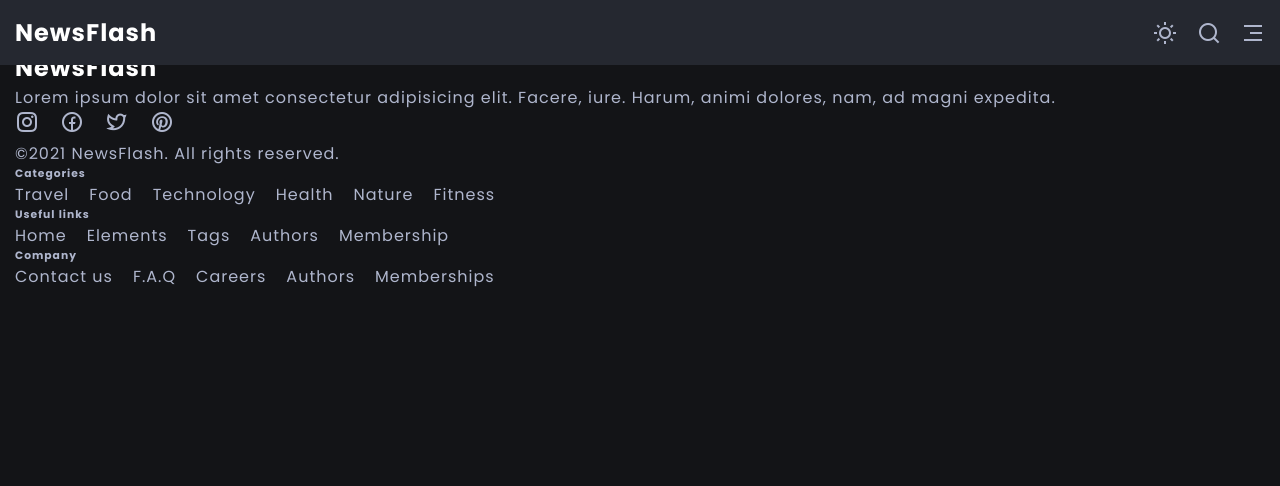
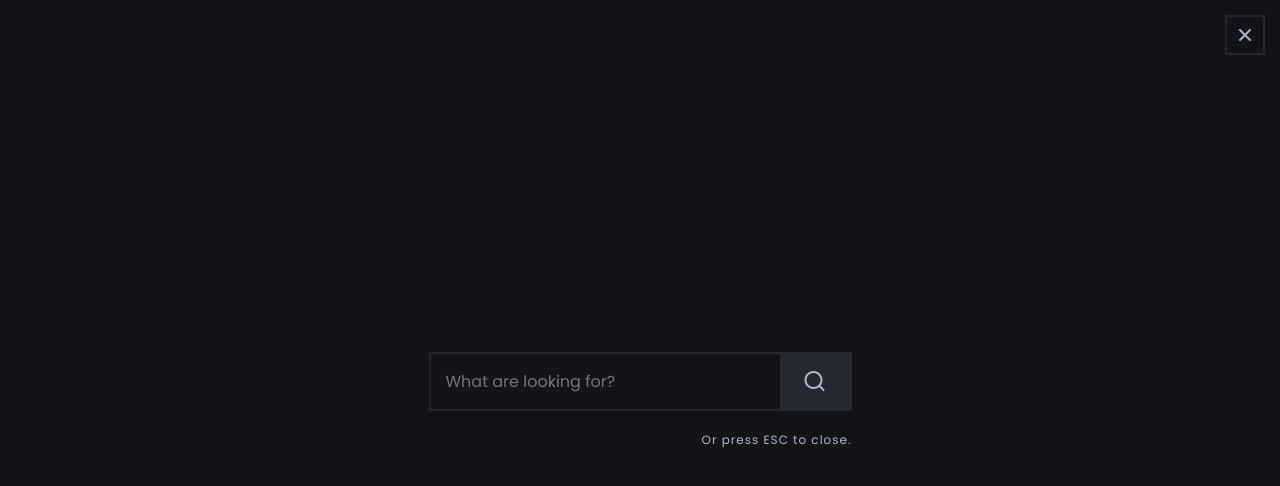
Before and after one commit to gabi-b612/Blog, a plain HTML site: page post.html in a window 1280 px wide. Both pictures are taken after a click on the button 1209 px from the left and 32 px from the top of the page. Drawn offline with nearby package versions, Linux system fonts and the light colour scheme.

Commit message:
End btn search css & js

```diff
--- a/assets/css/main.css
+++ b/assets/css/main.css
@@ -253,7 +253,7 @@ body.light-theme{
  }
 /* Form JavaScript styles */
 .search-form-container.activated{
-    opacity: 0;
+    opacity: 1;
     transform: scale(1);
 }
 /* Featured articles */
--- a/assets/js/main.js
+++ b/assets/js/main.js
@@ -23,12 +23,20 @@ const toggleMenu = () => {
     mobileMenu.classList.toggle('activated');
     menuToggleIcon.classList.toggle('activated');
 }
+menuToggleIcon.addEventListener('click', toggleMenu);
 
-menuToggleIcon.addEventListener('click', toggleMenu);
 // Open/Close search form popup
+const formOpenBtn = selectElement('#search-icon');
+const formCloseBtn = selectElement('#form-close-btn');
+const searchFormContainer = selectElement('#search-form-container');
+
+formOpenBtn.addEventListener('click', () => searchFormContainer.classList.add('activated'));
+formCloseBtn.addEventListener('click', () => searchFormContainer.classList.remove('activated'));
 
 // -- Close the search form popup on ESC keypress
-
+window.addEventListener('keyup', event => {
+   if(event.key === 'Escape') searchFormContainer.classList.remove('activated');
+});
 // Switch theme/add to local storage
 const bodyElement = document.body;
 const themToggleBtn = selectElement('#theme-toggle-btn');
```
